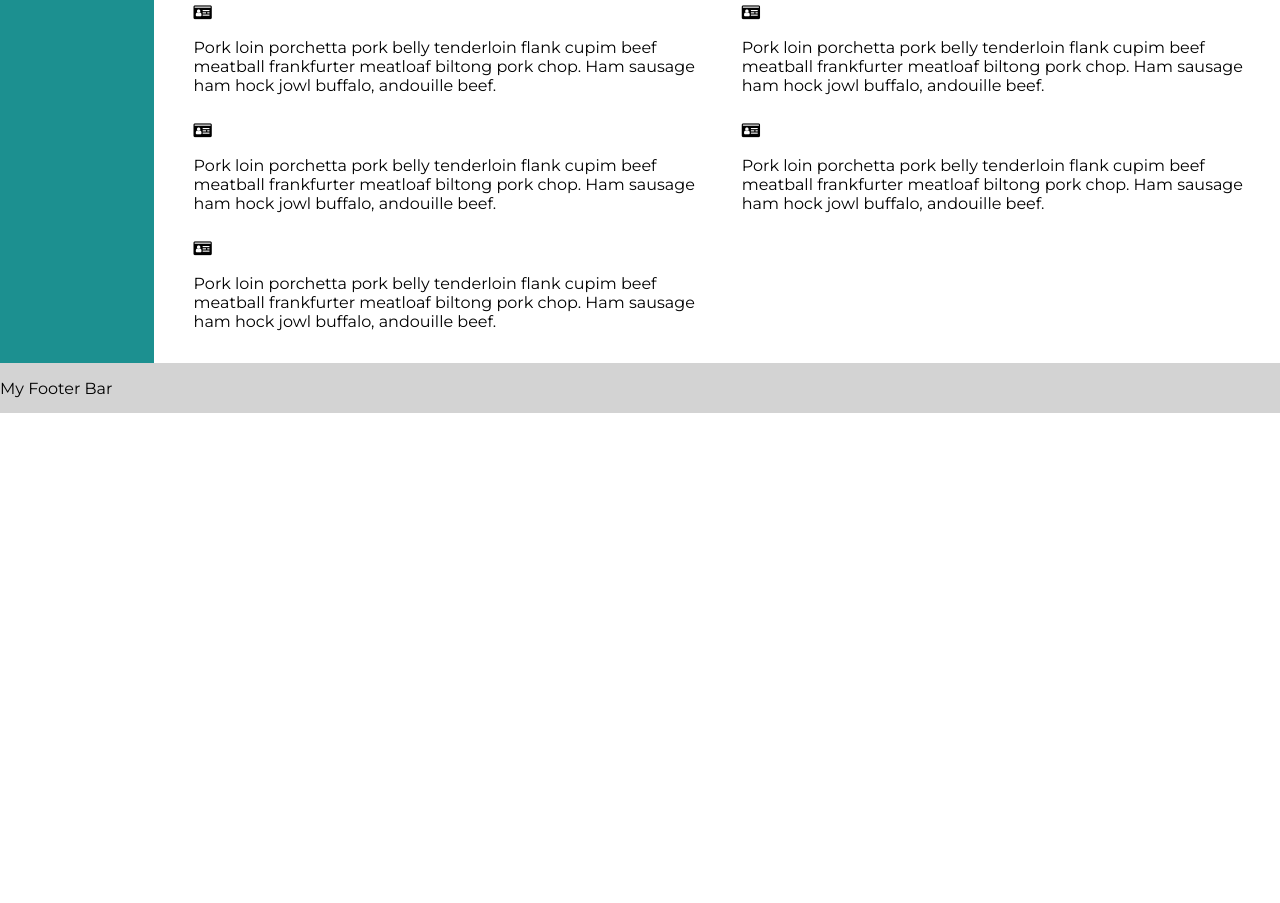
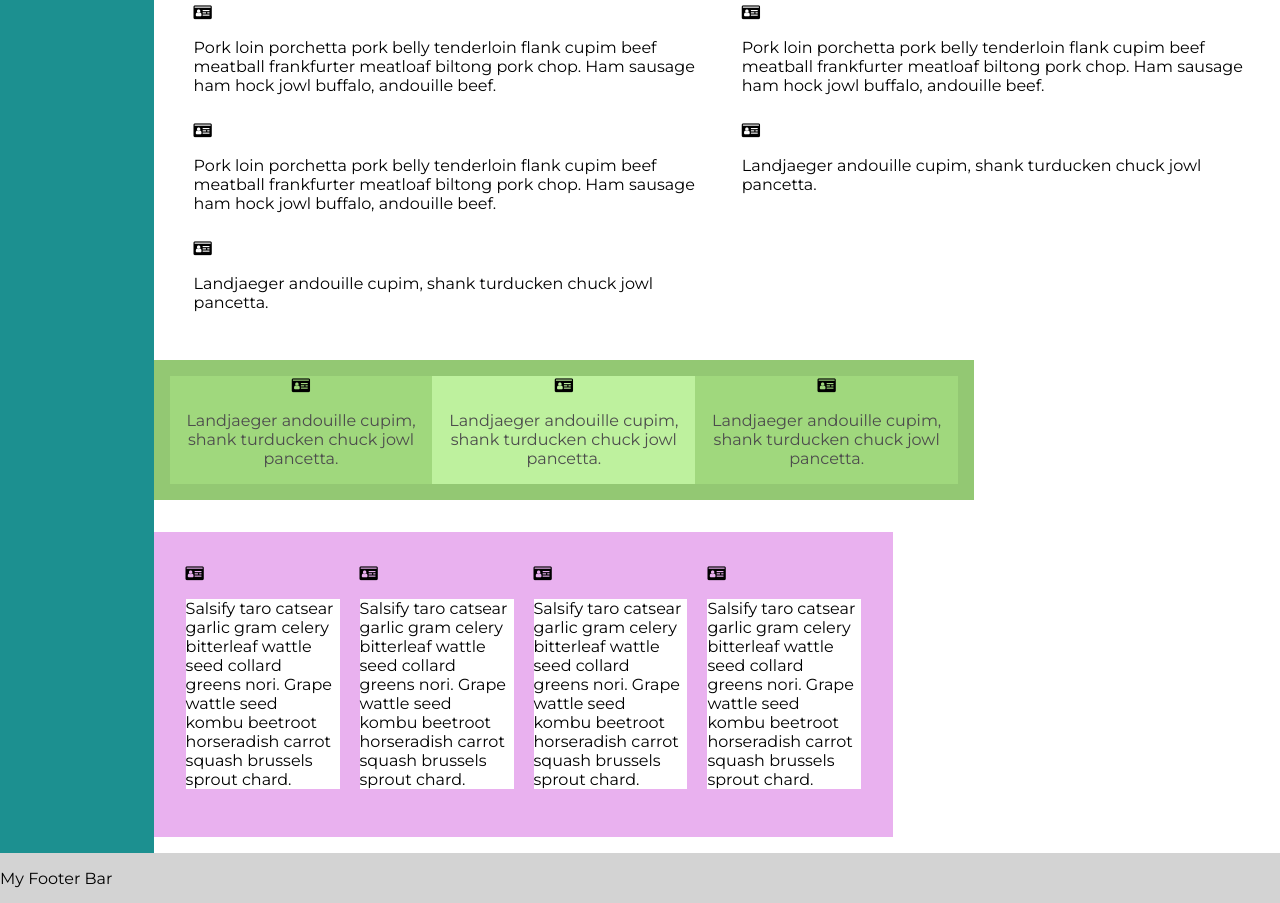
Before and after one commit to dwatson3/css-grid-practice, a website: page index.html in a window 1280 px wide. Shown: the part 505-1408 px from the top of the page. Before the commit the page ends 918 px from the top, so only its background shows below. Drawn offline with Linux system fonts and the light colour scheme.

Commit message:
new list created for grid practice

```diff
--- a/css/main.css
+++ b/css/main.css
@@ -146,3 +146,54 @@ ul#features li p {
 	/*This property below creates row gaps of 10px*/
 	grid-row-gap: 10px;
 }
+
+ul#features-three {
+	background-color: #93C873;
+	padding: 1em;
+	text-align: center;
+	width: 70%;
+
+	align-items: end;
+	display: grid;
+	grid-template-columns: repeat(3, auto);
+
+	/*This property creates rows that align from the right*/
+	/*justify-items: end;*/
+}
+
+ul#features-three li:nth-child(3) {
+	justify-self: end;
+}
+
+
+ul#features-three li p {
+	color: #4C4C4C;
+	/*background-color: green;*/
+}
+
+ul#features-three li:nth-child(1) {
+	background-color: #A0D87D;
+}
+
+ul#features-three li:nth-child(2) {
+	background-color: #BEF19E;
+}
+
+ul#features-three li:nth-child(3) {
+	background-color: #A0D87D;
+}
+
+ul#features-four {
+	background-color: #E9B1EF;
+	padding: 2em;
+	width: 60%;
+
+	display: grid;
+	grid-column-gap: 20px;
+	grid-template-columns: repeat(4, auto);
+
+}
+
+ul#features-four li p {
+	background-color: #fff;
+}
--- a/index.html
+++ b/index.html
@@ -85,12 +85,52 @@
 
 		<li>
 			<i class="fa fa-id-card" aria-hidden="true"></i>
-			<p> Pork loin porchetta pork belly tenderloin flank cupim beef meatball frankfurter meatloaf biltong pork chop. Ham sausage ham hock jowl buffalo, andouille beef. </p>
+			<p> Landjaeger andouille cupim, shank turducken chuck jowl pancetta. </p>
 		</li>
 
 		<li>
 			<i class="fa fa-id-card" aria-hidden="true"></i>
-			<p> Pork loin porchetta pork belly tenderloin flank cupim beef meatball frankfurter meatloaf biltong pork chop. Ham sausage ham hock jowl buffalo, andouille beef. </p>
+			<p> Landjaeger andouille cupim, shank turducken chuck jowl pancetta. </p>
+		</li>
+	</ul>
+
+	<ul id="features-three">
+		<li>
+			<i class="fa fa-id-card" aria-hidden="true"></i>
+			<p> Landjaeger andouille cupim, shank turducken chuck jowl pancetta. </p>
+		</li>
+
+		<li>
+			<i class="fa fa-id-card" aria-hidden="true"></i>
+			<p> Landjaeger andouille cupim, shank turducken chuck jowl pancetta. </p>
+		</li>
+
+		<li>
+			<i class="fa fa-id-card" aria-hidden="true"></i>
+			<p> Landjaeger andouille cupim, shank turducken chuck jowl pancetta. </p>
+		</li>
+
+	</ul>
+
+		<ul id="features-four">
+		<li>
+			<i class="fa fa-id-card" aria-hidden="true"></i>
+			<p> Salsify taro catsear garlic gram celery bitterleaf wattle seed collard greens nori. Grape wattle seed kombu beetroot horseradish carrot squash brussels sprout chard. </p>
+		</li>
+
+		<li>
+			<i class="fa fa-id-card" aria-hidden="true"></i>
+			<p> Salsify taro catsear garlic gram celery bitterleaf wattle seed collard greens nori. Grape wattle seed kombu beetroot horseradish carrot squash brussels sprout chard. </p>
+		</li>
+
+		<li>
+			<i class="fa fa-id-card" aria-hidden="true"></i>
+			<p> Salsify taro catsear garlic gram celery bitterleaf wattle seed collard greens nori. Grape wattle seed kombu beetroot horseradish carrot squash brussels sprout chard. </p>
+		</li>
+
+		<li>
+			<i class="fa fa-id-card" aria-hidden="true"></i>
+			<p> Salsify taro catsear garlic gram celery bitterleaf wattle seed collard greens nori. Grape wattle seed kombu beetroot horseradish carrot squash brussels sprout chard. </p>
 		</li>
 	</ul>
 
```
